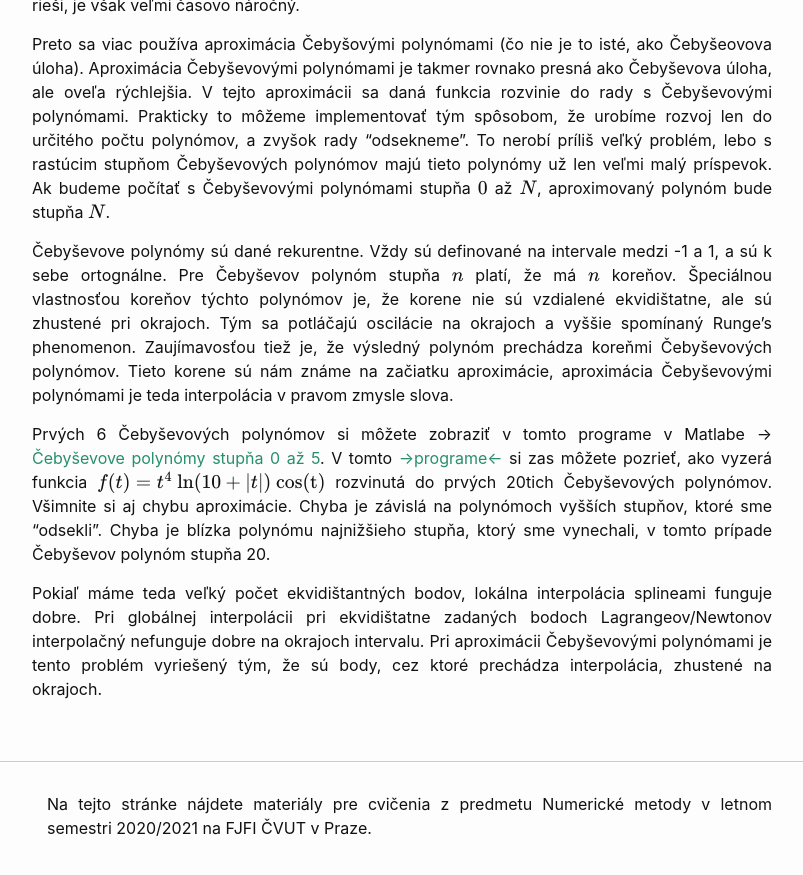
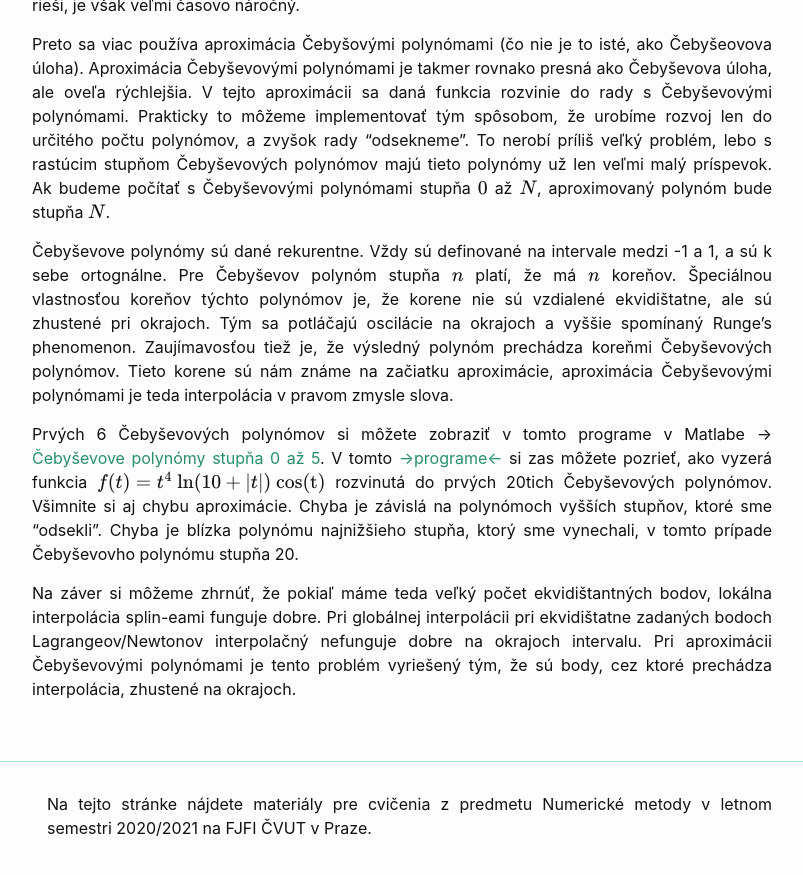
Before and after one commit to maslarova/maslarova.github.io, a Jekyll site: the page built from _posts/2021-03-18-cvicenie5.md, in a window 1280 px wide and 900 px high, scrolled down 3243 px. Shown: the top 875 px of the window, without its empty margins (238-1041 px from the left). Built offline with Jekyll 4.4.1, drawn with Linux system fonts in a browser that asks for light colours.

Commit message:
2021-03-18-cvicenie5.md

```diff
--- a/_posts/2021-03-18-cvicenie5.md
+++ b/_posts/2021-03-18-cvicenie5.md
@@ -223,9 +223,9 @@ Pre Čebyševov polynóm stupňa $n$ platí, že má $n$ koreňov.
 
 Prvých 6 Čebyševových polynómov si môžete zobraziť v tomto programe v Matlabe ->
 [Čebyševove polynómy stupňa 0 až 5](http://maslarova.github.io/cvicenie6/chebp.m).
-V tomto [->programe<-](http://maslarova.github.io/cvicenie6/chebyshev.m) si zas môžete pozrieť, ako vyzerá funkcia $f(t) = t^4~\mathrm{ ln}(10+|t|)~\mathrm{cos(t)}$ rozvinutá do prvých 20tich Čebyševových polynómov. Všimnite si aj chybu aproximácie. Chyba je závislá na polynómoch vyšších stupňov, ktoré sme "odsekli". Chyba je blízka polynómu najnižšieho stupňa, ktorý sme vynechali, v tomto prípade Čebyševov polynóm stupňa 20.
+V tomto [->programe<-](http://maslarova.github.io/cvicenie6/chebyshev.m) si zas môžete pozrieť, ako vyzerá funkcia $f(t) = t^4~\mathrm{ ln}(10+|t|)~\mathrm{cos(t)}$ rozvinutá do prvých 20tich Čebyševových polynómov. Všimnite si aj chybu aproximácie. Chyba je závislá na polynómoch vyšších stupňov, ktoré sme "odsekli". Chyba je blízka polynómu najnižšieho stupňa, ktorý sme vynechali, v tomto prípade Čebyševovho polynómu stupňa 20.
 
 
 
-Pokiaľ máme teda veľký počet ekvidištantných bodov, lokálna interpolácia splineami funguje dobre.
+Na záver si môžeme zhrnúť, že pokiaľ máme teda veľký počet ekvidištantných bodov, lokálna interpolácia splin-eami funguje dobre.
 Pri globálnej interpolácii pri ekvidištatne zadaných bodoch Lagrangeov/Newtonov interpolačný nefunguje dobre na okrajoch intervalu. Pri aproximácii Čebyševovými polynómami je tento problém vyriešený tým, že sú body, cez ktoré prechádza interpolácia, zhustené na okrajoch.
```
